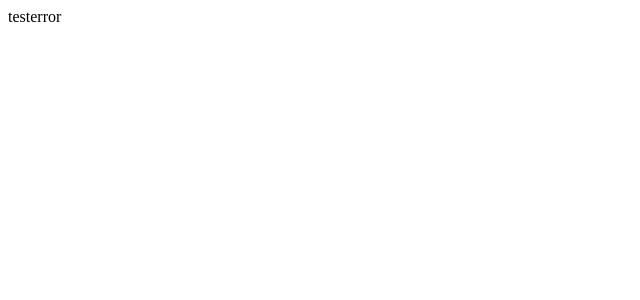
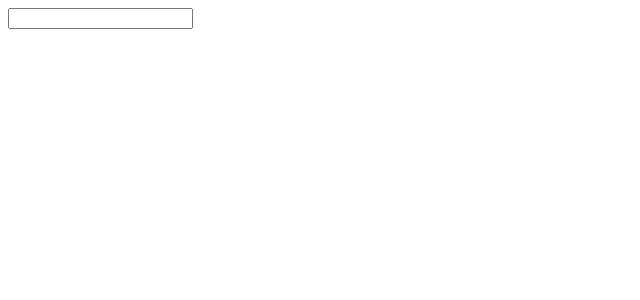
Before and after one commit to 2016035743013/react-senior-guidance, a React (Create React App) app: page / in a window 1280 px wide. Shown: the top 300 px of the page, without its empty margins (0-640 px from the left). Built offline with nearby package versions, Linux system fonts and the light colour scheme.

Commit message:
5.refs转发

```diff
--- a/src/App.js
+++ b/src/App.js
@@ -1,43 +1,9 @@
 import React, { Component } from 'react'
 
 
-class ErrorComponent extends Component {
-    constructor() {
-        super();
-        this.state = {
-            hasError: false
-        }
-    }
-    static getDerivedStateFromError(error) {
-        return {
-            hasError: true
-        }
-    }
-    componentDidCatch(error, errorInfo) {
-        console.log(error, errorInfo);
-    }
 
-    render() {
-        if (this.state.hasError) {
-            // 你可以自定义降级后的 UI 并渲染
-            return <h1>Something went wrong.</h1>;
-        }
-        return this.props.children;
-    }
-}
+// 你可以直接获取 DOM button 的 ref：
 
-export class TestError extends Component {
-    render() {
-
-        const test = 'test';
-
-        return (
-            <>
-                testerror
-            </>
-        )
-    }
-}
 
 export default class App extends Component {
     constructor() {
@@ -45,10 +11,14 @@ export default class App extends Component {
     }
 
     render() {
+        this.inputRef = React.createRef();
         return (
-            <ErrorComponent>
-                <TestError></TestError>
-            </ErrorComponent>
+            <>
+                <input type="text" ref={this.inputRef}/>
+            </>
         )
     }
+    componentDidMount() {
+        console.log(this.inputRef)
+    }
 }
```
